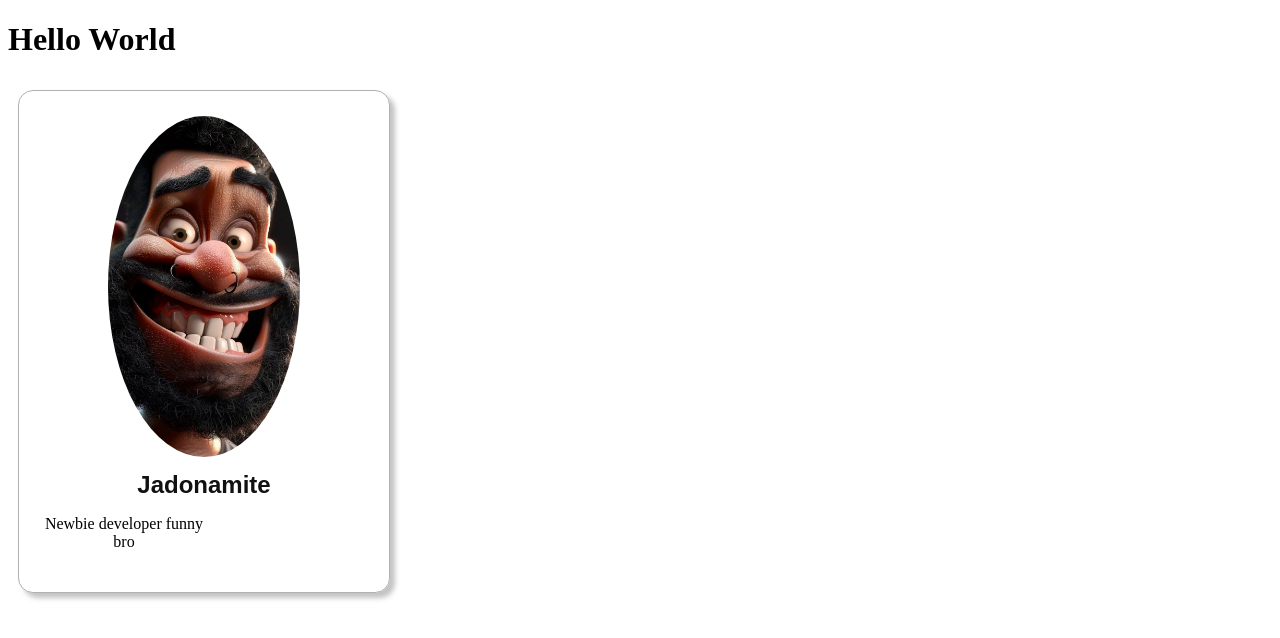
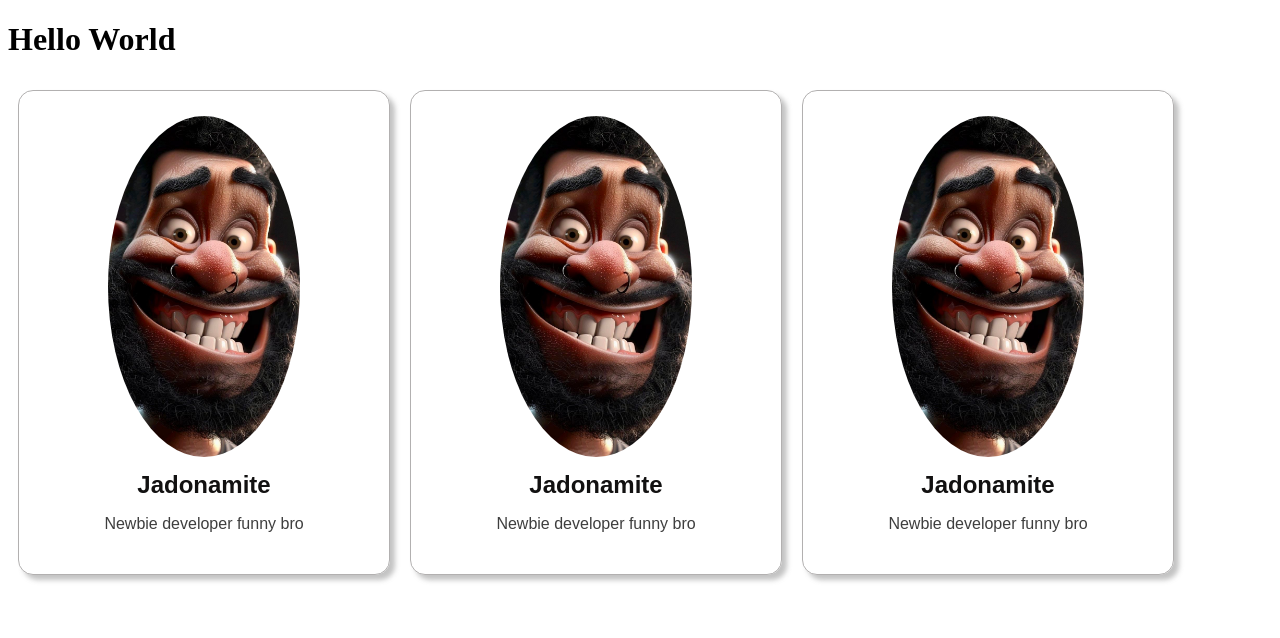
Before and after one commit to jadonamite/React, a React (Vite) app: page / in a window 1280 px wide. Shown: the top 638 px of the page. Built offline with nearby package versions, Linux system fonts and the light colour scheme.

Commit message:
More Update

```diff
--- a/src/App.jsx
+++ b/src/App.jsx
@@ -2,10 +2,12 @@ import Card from "./Card.jsx"
 
 function App() {
     return (
-        <div>
+        <>
         <h1>Hello World </h1>
         <Card/>
-        </div>
+        <Card/>
+        <Card/>
+        </>
     );
 
 }
--- a/src/index.css
+++ b/src/index.css
@@ -22,7 +22,6 @@
   color: #121111;
 }
 .card .cardText{
-  width: 50%;
-  /* height:25rem; */
-  border-radius: 50%;
+  font-family: Arial, Helvetica, sans-serif;
+    color: #1d1d1dda;;
 }
```
